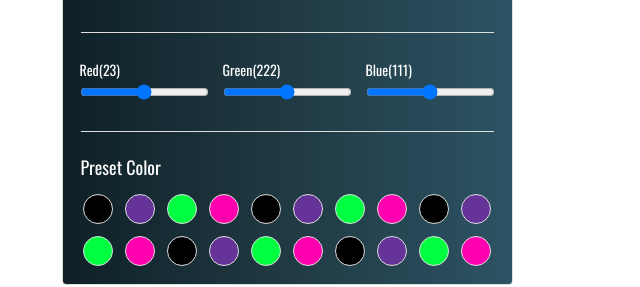
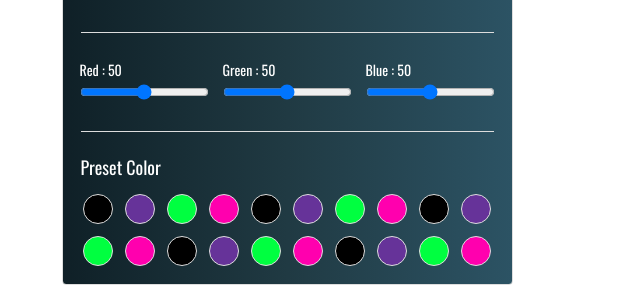
Before and after one commit to liton-das/favorite-color-picker, a plain HTML site: page index.html in a window 1280 px wide. Both pictures are taken after a click on the button "Pick Color". Shown: the part 256-543 px from the top of the page, 353-993 px from the left. Drawn offline with nearby package versions, Linux system fonts and the light colour scheme.

Commit message:
added range value in label

```diff
--- a/index.html
+++ b/index.html
@@ -56,7 +56,7 @@
                                 <input class="red_input" maxlength="255" type="range" name="red" id="red">
                             </div>
                             <div class="range_green common_label">
-                                <label class="green" for="green">Green(222)</label>
+                                <label class="green_label" for="green">Green(222)</label>
                                 <input class="green_input" type="range" name="green" id="green">
                             </div>
                             <div class="range_blue common_label">
--- a/js/script.js
+++ b/js/script.js
@@ -84,12 +84,13 @@ green_input.addEventListener('change',()=>{
 const update_dom=(color)=>{
     let rgb = rgbGenerator(color)
     const hex = hexGenerator(color)
-
     document.querySelector('.display_color').style = `background:${rgb}`
     document.querySelector('.color_box').style = `background:${rgb}`
     document.querySelector('.rgb_input').value = `${rgb}`
     document.querySelector('.hex_input').value = `${hex}`
-
+    document.querySelector('.red_label').innerHTML = `Red : ${red_input.value}`
+    document.querySelector('.green_label').innerHTML = `Green : ${green_input.value}`
+    document.querySelector('.blue_label').innerHTML = `Blue : ${blue_input.value}`
 }
 /**
  * this function will return color object
@@ -112,9 +113,6 @@ const hexGenerator=({red,green,blue})=>{
     }
     return `#${rgbTohexConvert(red)}${rgbTohexConvert(green)}${rgbTohexConvert(blue)}`
 }
-
-
-
 /**
  * this function will generate rgb color
  * @param {string}
```
